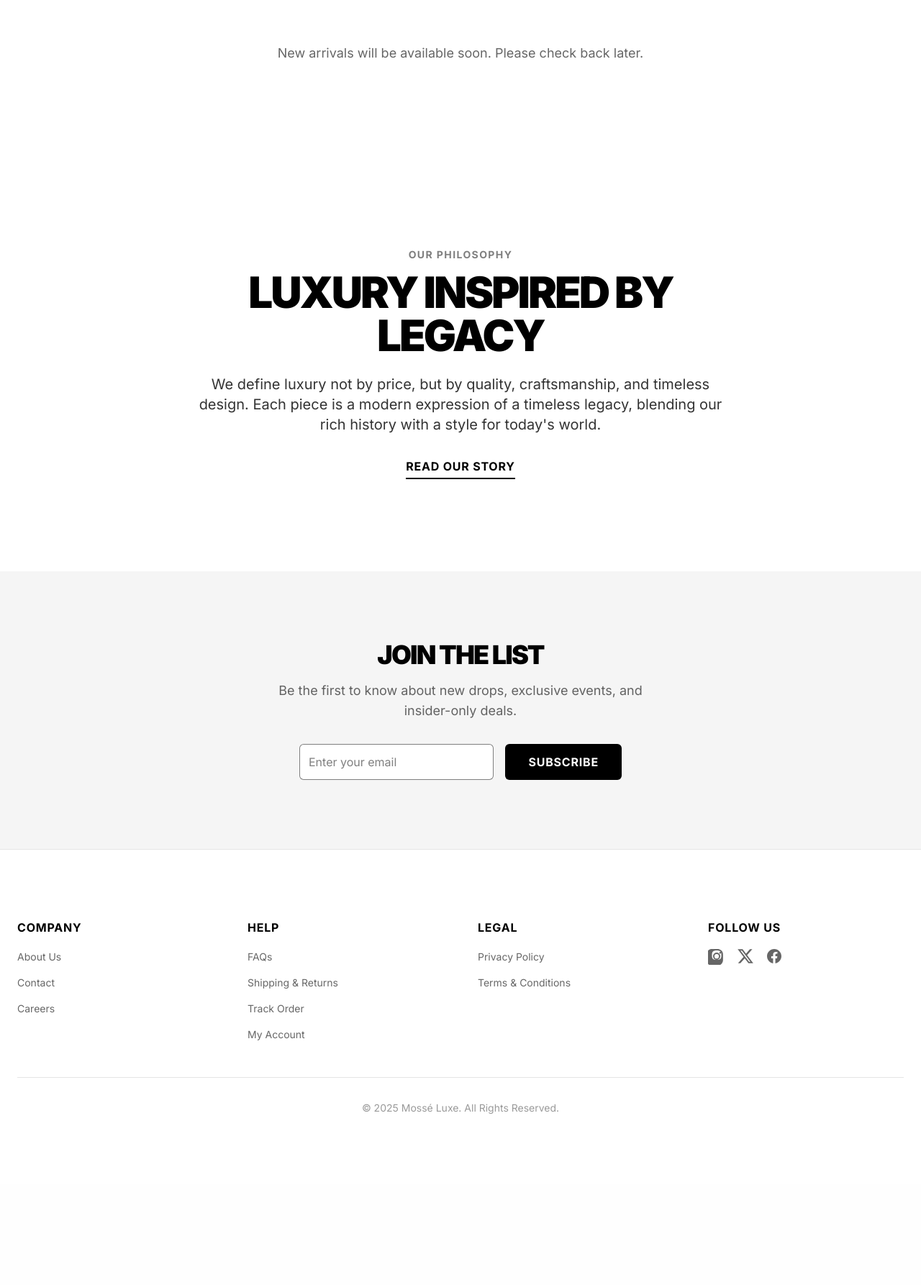
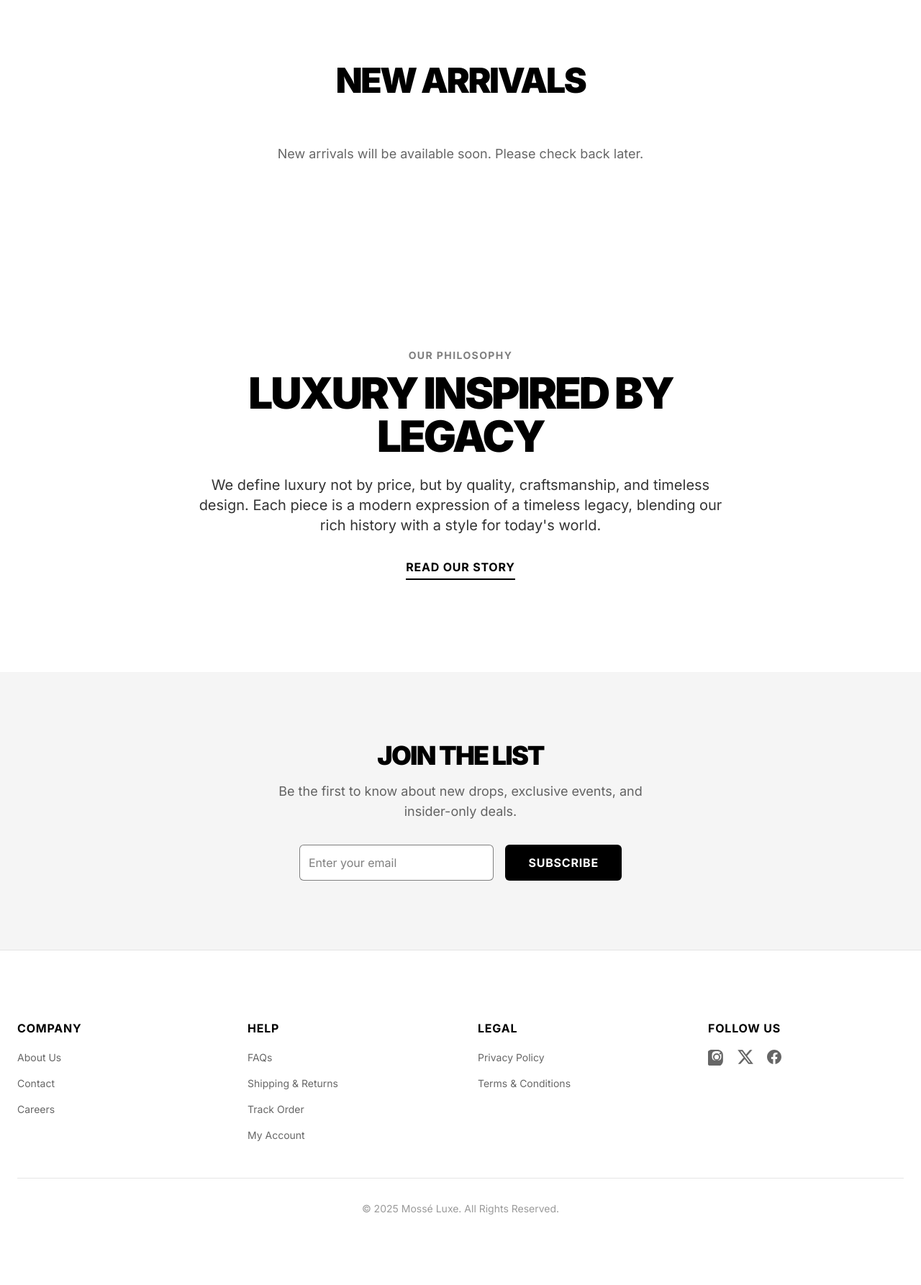
Before and after one commit to Mauwane98/mosseluxe, a PHP site: page /mosse-luxe/index.php in a window 1280 px wide. Shown: the part 1125-2911 px from the top of the page at 72% size. Before the commit the page ends 2673 px from the top, so only its background shows below. Run offline with PHP 8.4, Linux system fonts and the light colour scheme; data that the repository does not hold is empty; some libraries are stand-ins or nearby versions.

Commit message:
FEAT: Add padding to page-wrapper to prevent navbar from blocking content

```diff
--- a/includes/header.php
+++ b/includes/header.php
@@ -143,4 +143,4 @@
     </div> <!-- Close fixed-header-container -->
 
     <!-- Page Wrapper -->
-    <div id="page-wrapper" class="transition-transform duration-300">
+    <div id="page-wrapper" class="transition-transform duration-300 pt-[100px] md:pt-[140px]">
```
